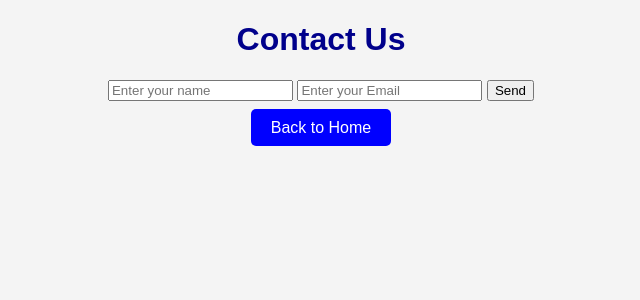
After one commit to zamanwebdev/FlaskBasicAdvance, a Flask app: page /contact in a window 1280 px wide. The commit adds this page. Shown: the top 300 px of the page, without its empty margins (319-959 px from the left). Run offline with Flask 3, Linux system fonts and the light colour scheme.

Commit message:
Day 4 Practice Done.

```diff
--- a/flask_course/app.py
+++ b/flask_course/app.py
@@ -1,4 +1,4 @@
-from flask import Flask, render_template
+from flask import Flask, render_template, request
 
 app = Flask(__name__)
 
@@ -10,5 +10,14 @@ def home():
 def about():
     return render_template('about.html')
 
+@app.route('/contact',methods=['GET','POST'])
+def contact():
+    if request.method == 'POST':
+        username = request.form['username']
+        email = request.form['email']
+        # return f"Hello {username}, we received your message!"
+        return f"Hello {username}, your email is {email}"
+    return render_template('contact.html')
+
 if __name__ == "__main__":
     app.run(debug=True)
--- /dev/null
+++ b/flask_course/templates/contact.html
@@ -0,0 +1,18 @@
+<!DOCTYPE html>
+<html>
+<head>
+    <title>Contact</title>
+    <link rel="stylesheet" href="{{ url_for('static', filename='style.css') }}">
+</head>
+<body>
+    <h1>Contact Us</h1>
+
+    <form method="POST">
+        <input type="text" name="username" placeholder="Enter your name" required>
+        <input type="text" name="email" placeholder="Enter your Email" required>
+        <button type="submit">Send</button>
+    </form>
+<br>
+    <a href="/">Back to Home</a>
+</body>
+</html>
--- a/flask_course/templates/index.html
+++ b/flask_course/templates/index.html
@@ -8,5 +8,7 @@
     <h1>Welcome to My Business Website</h1>
     <p>This site is built with Flask 🚀</p>
     <a href="/about">Go to About Page</a>
+    <a href="/contact">Contact Page</a>
+
 </body>
 </html>
```
